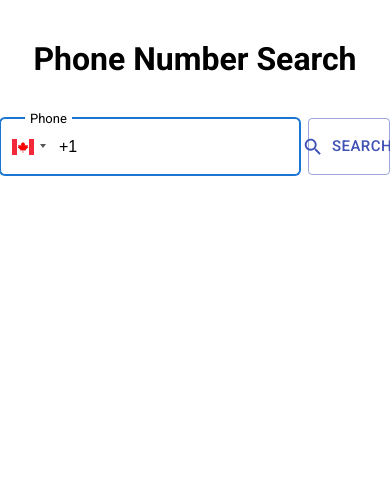
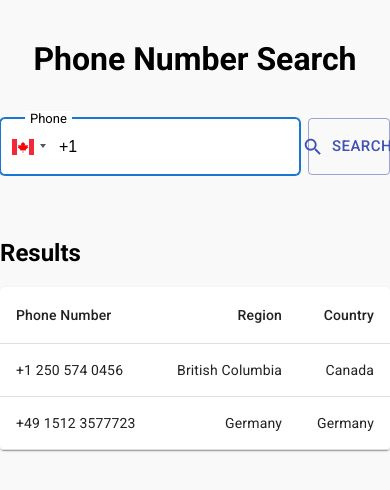
Before and after one commit to chadfawcett/itel-homework, a React (Create React App) app: page / in a window 390 px wide. Shown: the top 490 px of the page. Built offline with nearby package versions, Linux system fonts and the light colour scheme.

Commit message:
Update PhoneNumberDetails to be a table

```diff
--- a/src/App.js
+++ b/src/App.js
@@ -1,4 +1,4 @@
-import React, { useState } from 'react'
+import React from 'react'
 import styled from 'styled-components'
 
 import PhoneNumberSearch from './PhoneNumberSearch'
@@ -16,13 +16,11 @@ const Header = styled.h1`
 `
 
 function App() {
-  const [searchVal, setSearchVal] = useState()
-
   return (
     <Container>
       <Header>Phone Number Search</Header>
-      <PhoneNumberSearch onSubmit={(num) => setSearchVal(num)} />
-      {searchVal && <PhoneNumberDetails phoneNumber={searchVal} />}
+      <PhoneNumberSearch onSubmit={console.log} />
+      <PhoneNumberDetails />
     </Container>
   )
 }
--- a/src/PhoneNumberDetails.js
+++ b/src/PhoneNumberDetails.js
@@ -1,19 +1,46 @@
 import React from 'react'
-import PropTypes from 'prop-types'
-import usePhoneNumber from './data/usePhoneNumber'
+import styled from 'styled-components'
+import {
+  Table,
+  TableBody,
+  TableCell,
+  TableContainer,
+  TableHead,
+  TableRow,
+  Paper
+} from '@material-ui/core'
 
-const PhoneNumberDetails = ({ phoneNumber }) => {
-  const { data, isLoading, error } = usePhoneNumber(phoneNumber)
+const Container = styled.div`
+  margin-top: 4rem;
+`
 
-  if (error) return <div>Error!</div>
-  if (isLoading) return <div>Loading!</div>
-  if (data) console.log(data)
-
-  return <div>Check the console for phone number data!</div>
-}
-
-PhoneNumberDetails.propTypes = {
-  phoneNumber: PropTypes.string.isRequired
-}
+const PhoneNumberDetails = () => (
+  <Container>
+    <h2>Results</h2>
+    <TableContainer component={Paper}>
+      <Table>
+        <TableHead>
+          <TableRow>
+            <TableCell>Phone Number</TableCell>
+            <TableCell align="right">Region</TableCell>
+            <TableCell align="right">Country</TableCell>
+          </TableRow>
+        </TableHead>
+        <TableBody>
+          <TableRow>
+            <TableCell>+1 250 574 0456</TableCell>
+            <TableCell align="right">British Columbia</TableCell>
+            <TableCell align="right">Canada</TableCell>
+          </TableRow>
+          <TableRow>
+            <TableCell>+49 1512 3577723</TableCell>
+            <TableCell align="right">Germany</TableCell>
+            <TableCell align="right">Germany</TableCell>
+          </TableRow>
+        </TableBody>
+      </Table>
+    </TableContainer>
+  </Container>
+)
 
 export default PhoneNumberDetails
--- a/src/index.css
+++ b/src/index.css
@@ -4,6 +4,7 @@ body {
     'Droid Sans', 'Helvetica Neue', sans-serif;
   -webkit-font-smoothing: antialiased;
   -moz-osx-font-smoothing: grayscale;
+  background-color: #f9f9f9;
 }
 
 code {
```
